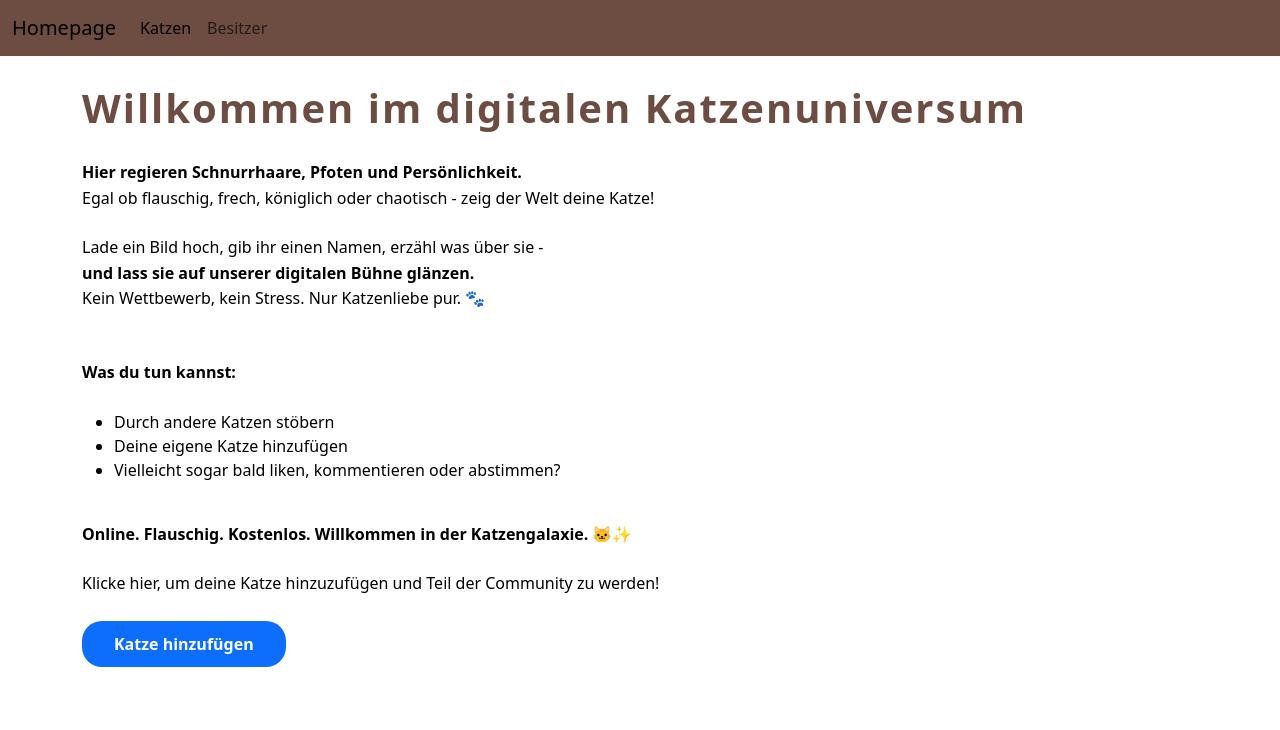
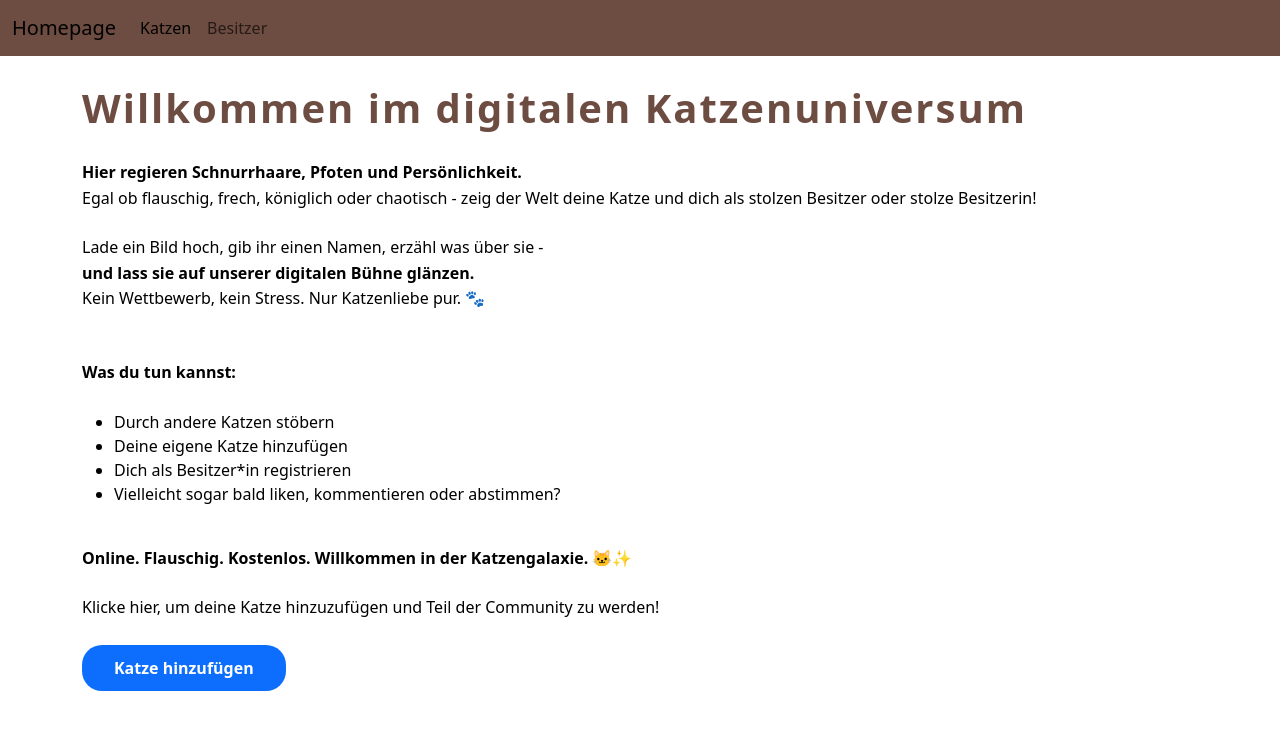
Before and after one commit to Elzamx/myproject_katzenausstellung, a SvelteKit app: page / in a window 1280 px wide. Shown: the top 730 px of the page. Built offline with nearby package versions, Linux system fonts and the light colour scheme.

Commit message:
Main text angepasst

```diff
--- a/src/routes/+page.svelte
+++ b/src/routes/+page.svelte
@@ -4,7 +4,7 @@
         <strong>Hier regieren Schnurrhaare, Pfoten und Persönlichkeit.</strong
         ><br />
         Egal ob flauschig, frech, königlich oder chaotisch - zeig der Welt deine
-        Katze!
+        Katze und dich als stolzen Besitzer oder stolze Besitzerin!
     </p>
     <p class="intro-text">
         Lade ein Bild hoch, gib ihr einen Namen, erzähl was über sie -<br />
@@ -18,6 +18,7 @@
     <ul>
         <li>Durch andere Katzen stöbern</li>
         <li>Deine eigene Katze hinzufügen</li>
+        <li>Dich als Besitzer*in registrieren</li>
         <li>Vielleicht sogar bald liken, kommentieren oder abstimmen?</li>
     </ul>
 </div>
```
